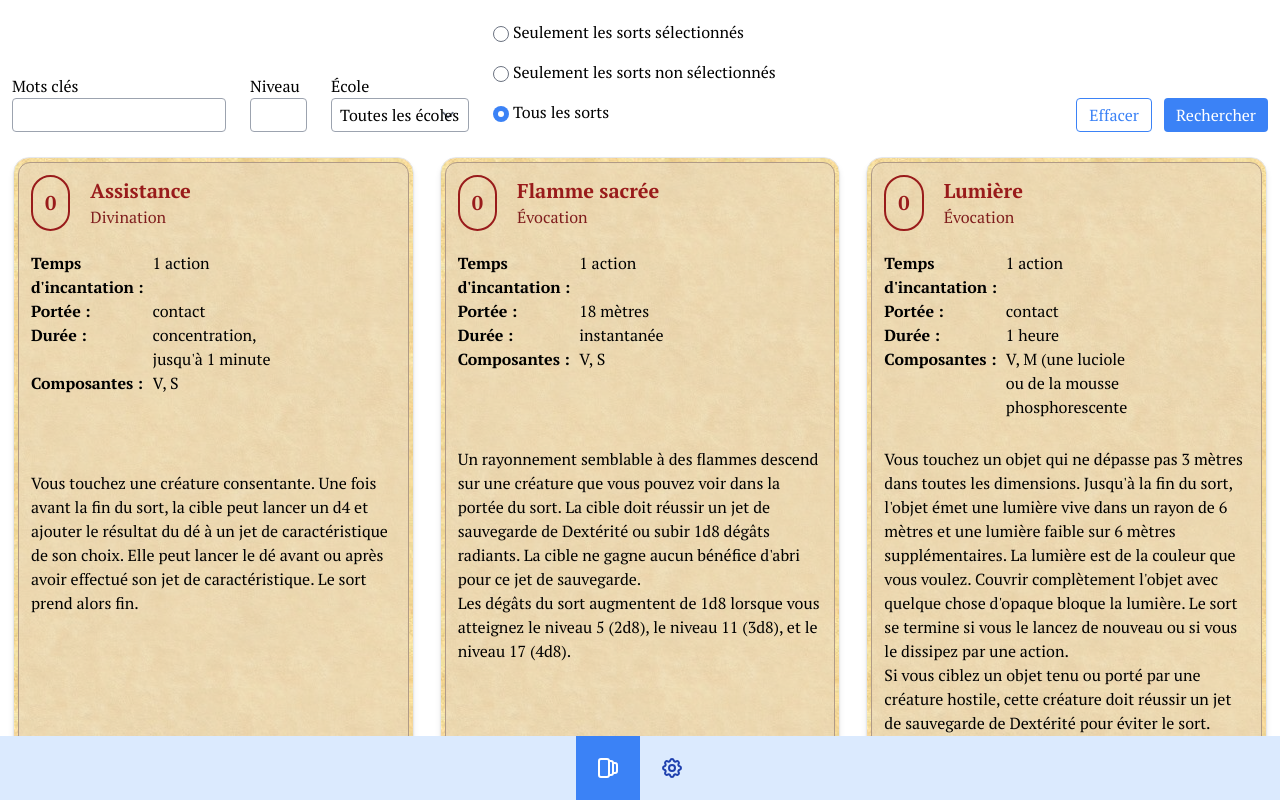
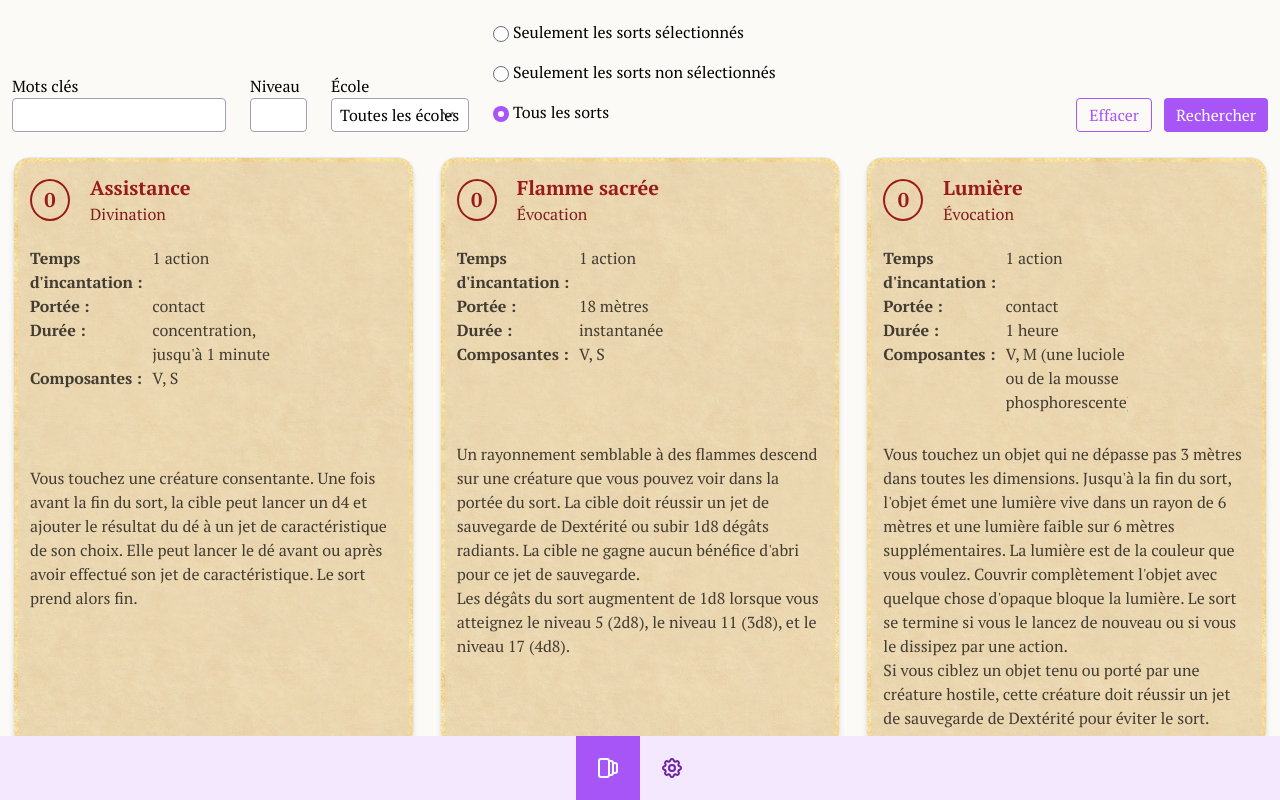
Before and after one commit to QuentinWidlocher/dnd-spell-manager, a Vue app: page / in a window 1280 px wide. Built offline with nearby package versions, Linux system fonts and the light colour scheme.

Commit message:
:lipstick: Change style

```diff
--- a/src/App.vue
+++ b/src/App.vue
@@ -4,7 +4,7 @@
 			<router-view></router-view>
 		</main>
 		<footer class="h-16 z-20">
-			<div class="bg-blue-100 text-blue-800 flex align-middle justify-center h-full">
+			<div class="bg-primary-100 text-primary-800 flex align-middle justify-center h-full">
 				<router-link to="/" class="button">
 					<svg xmlns="http://www.w3.org/2000/svg" class="h-6 w-6" fill="none" viewBox="0 0 24 24" stroke="currentColor">
 						<path transform="rotate(90 12 12)" stroke-linecap="round" stroke-linejoin="round" stroke-width="2" d="M19 11H5m14 0a2 2 0 012 2v6a2 2 0 01-2 2H5a2 2 0 01-2-2v-6a2 2 0 012-2m14 0V9a2 2 0 00-2-2M5 11V9a2 2 0 012-2m0 0V5a2 2 0 012-2h6a2 2 0 012 2v2M7 7h10" />
@@ -58,6 +58,6 @@ footer {
 }
 
 .router-link-active {
-	@apply text-white bg-blue-500;
+	@apply text-white bg-primary-500;
 }
 </style>
--- a/src/components/SearchForm.vue
+++ b/src/components/SearchForm.vue
@@ -26,8 +26,8 @@
         </div>
 
         <div class="ml-auto flex space-x-3 p-3 w-full sm:w-auto">
-            <button type="button" @click="clear()" class=" px-3 flex-grow py-1 rounded border border-blue-500 text-blue-500 hover:bg-blue-700 hover:text-white">{{t('searchForm.clear')}}</button>
-            <button type="submit" class="flex-grow px-3 py-1 rounded bg-blue-500 text-white hover:bg-blue-700">{{t('searchForm.search')}}</button>
+            <button type="button" @click="clear()" class=" px-3 flex-grow py-1 rounded border border-primary-500 text-primary-500 hover:bg-primary-700 hover:text-white">{{t('searchForm.clear')}}</button>
+            <button type="submit" class="flex-grow px-3 py-1 rounded bg-primary-500 text-white hover:bg-primary-700">{{t('searchForm.search')}}</button>
         </div>
     </div>
 </form>
--- a/src/components/SpellCard.vue
+++ b/src/components/SpellCard.vue
@@ -1,9 +1,9 @@
 <template>
-	<div v-if="spell" :class="[spell.selected && 'border-blue-500', 'border-4 border-transparent rounded-2xl p-px w-full h-full select-none']">
+	<div v-if="spell" :class="[spell.selected && 'border-primary-500', 'border-4 border-transparent rounded-2xl p-px w-full h-full select-none']">
 		<article class="p-1 w-full h-full border rounded-2xl shadow-md cursor-pointer">
-		<div class="border p-3 rounded-xl h-full flex flex-col">
+		<div class="bg-paper-300 bg-opacity-70 bg-blend-overlay p-3 rounded-xl h-full flex flex-col">
 			<div class="flex items-center">
-				<h1 class="mr-5 font-bold text-xl text-red-800 border-2 rounded-full border-red-800 p-3">
+				<h1 class="mr-5 font-bold text-xl text-red-800 border-2 border-red-800 level">
 					{{ spell.level }}
 				</h1>
 				<div class="w-full">
@@ -14,7 +14,7 @@
 					<img class="" :src="spell.picture" alt="" />
 				</div>
 			</div>
-			<ul class="my-5 w-full lg:w-2/3">
+			<ul class="text-paper-900 my-5 w-full lg:w-2/3">
 				<li>
 					<div class="flex">
 						<div class="w-1/2"><strong>{{t('spellCard.castingTime')}} :</strong></div>
@@ -40,7 +40,7 @@
 					</div>
 				</li>
 			</ul>
-			<p class="flex-grow overflow-y-auto" v-html="spell.description"></p>
+			<p class="text-paper-900 flex-grow overflow-y-auto" v-html="spell.description"></p>
 		</div>
 	</article>
 	</div>
@@ -63,10 +63,12 @@ article {
 	background: url("/card-bg.jpg");
 }
 
-article > div {
-    border: solid 1px #b09a87;
-    background-color: rgba(232, 216, 189, 0.66);
-    background-blend-mode: overlay;
+.level {
+	line-height: calc(2.5rem - 2px);
+    min-height: 2.5rem;
+    min-width: 2.5rem;
+    text-align: center;
+    border-radius: 100%;
 }
 
 .img-wrapper {
--- a/src/pages/CardList.vue
+++ b/src/pages/CardList.vue
@@ -1,4 +1,5 @@
 <template>
+    <div class="h-full bg-paper-50">
 		<template v-if="spells?.length != undefined">
 			<template v-if="isDesktop">
 				<DesktopSelect :spells="spells" @search="search" @select="selectSpell"></DesktopSelect>
@@ -7,6 +8,7 @@
 				<MobileSelect :spells="spells" @search="search" @select="selectSpell"></MobileSelect>
 			</template>
 		</template>
+	</div>
 </template>
 <script setup lang="ts">
 import MobileSelect from '../components/MobileSelect.vue'
--- a/src/style.css
+++ b/src/style.css
@@ -16,11 +16,11 @@ body {
 
 input.input,
 select {
-  @apply border px-2 py-1 rounded border-gray-400 focus:ring-0 focus:border-blue-500;
+  @apply border px-2 py-1 rounded border-gray-400 focus:ring-0 focus:border-primary-500;
 }
 
 input.radio[type='radio'] {
-  @apply rounded-full ring-0 text-blue-500 outline-none focus-visible:ring;
+  @apply rounded-full ring-0 text-primary-500 outline-none focus-visible:ring;
 }
 
 .form-group {
--- a/tailwind.config.js
+++ b/tailwind.config.js
@@ -1,3 +1,5 @@
+const colors = require('tailwindcss/colors')
+
 module.exports = {
     purge: ['./index.html', './src/**/*.{vue,js,ts,jsx,tsx}'],
     darkMode: false, // or 'media' or 'class'
@@ -5,6 +7,22 @@ module.exports = {
         extend: {
             boxShadow: {
                 'up-xl': '0 -20px 25px -5px rgba(0, 0, 0, 0.1), 0 -10px 10px -5px rgba(0, 0, 0, 0.04)'
+            },
+            colors: {
+                primary: colors.purple,
+                paper: {
+                    900: '#433c32',
+                    800: '#786950',
+                    700: '#9e8967',
+                    600: '#bca27a',
+                    500: '#ceb690',
+                    400: '#e0c9a6',
+                    300: '#e7d6ba',
+                    200: '#eee2ce',
+                    100: '#f5eee2',
+                    50: '#fcfaf6',
+
+                }
             }
         },
     },
```
Lines whose indentation alone changed are shown as unchanged.
